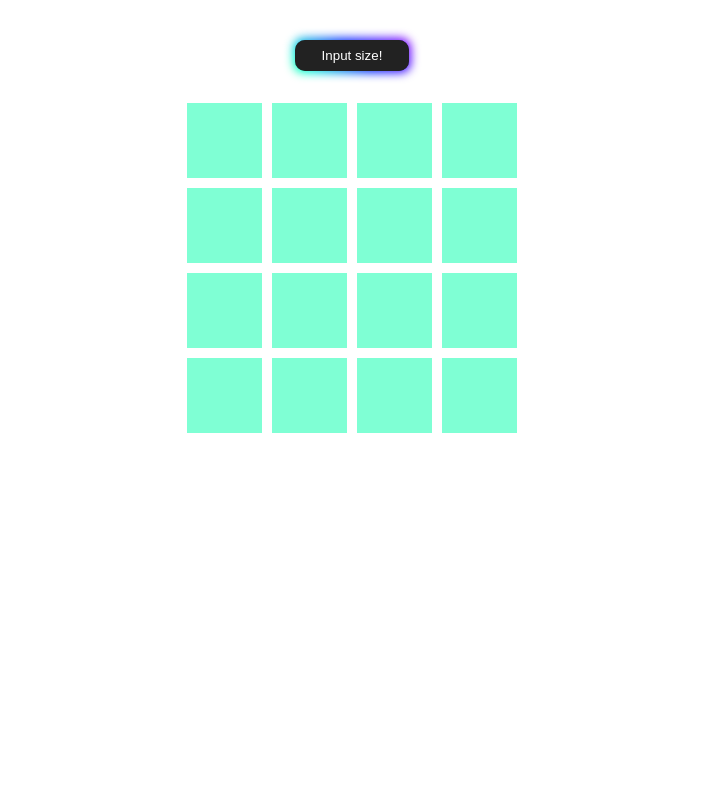
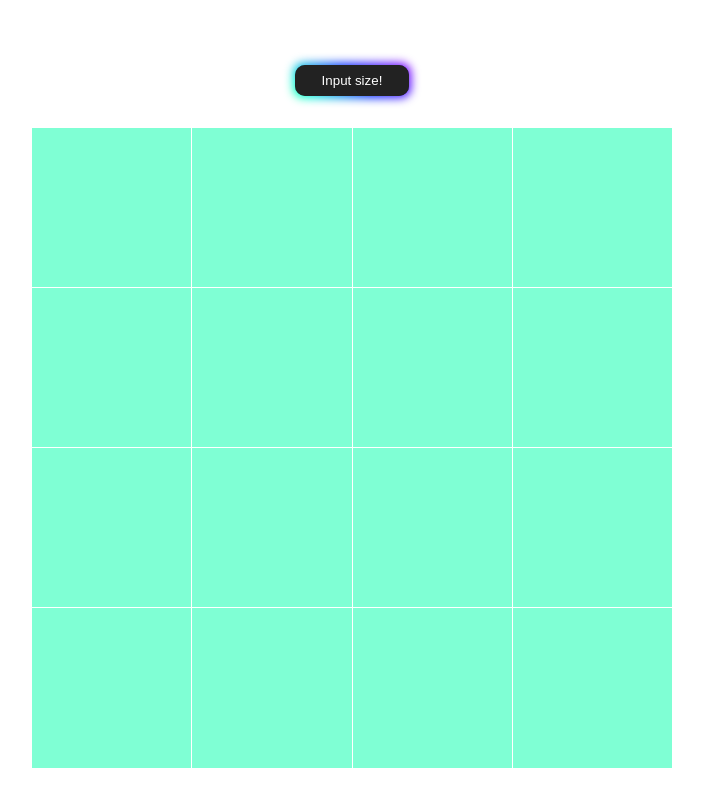
Before and after one commit to CurtisLV/OdinEtch-a-Sketch, a plain HTML site: page index.html in a window 1280 px wide. Shown: the whole page, without its empty margins (288-991 px from the left). Drawn offline with Linux system fonts and the light colour scheme.

Commit message:
14.05.2022.
 - Fixed css so that grid is now proper
    - Used flex 1 1 auto for row and square so they adjust dynamically
    - Used aspect ratio 1/1 so the squares stay correct size

```diff
--- a/app.js
+++ b/app.js
@@ -30,8 +30,8 @@ const promptSquareSize = () => {
         gridSize = prompt('Enter a number please?', 0);
     } while (!isFinite(gridSize));
 
-    if (gridSize > 10) {
-        gridSize = 10;
+    if (gridSize > 100) {
+        gridSize = 100;
     }
 
     container.innerHTML = '';
--- a/style.css
+++ b/style.css
@@ -1,4 +1,8 @@
 body {
+    margin: 0;
+    width: 100%;
+
+    height: 100vh;
     display: flex;
     flex-direction: column;
     justify-content: center;
@@ -13,18 +17,25 @@ body {
 .container {
     display: flex;
     flex-direction: column;
-    gap: 10px;
+
+    max-width: 80%;
+    height: 40rem;
+    gap: 1px;
 }
 
 .row {
     display: flex;
-    gap: 10px;
+    gap: 1px;
     justify-content: center;
+    flex: 1 1 auto;
+    flex-basis: 50px;
 }
 
 .square {
-    height: 75px;
-    width: 75px;
+    display: flex;
+    flex: 1 1 auto;
+    flex-basis: 50px;
+    aspect-ratio: 1/1;
     background-color: aquamarine;
 }
 
```
